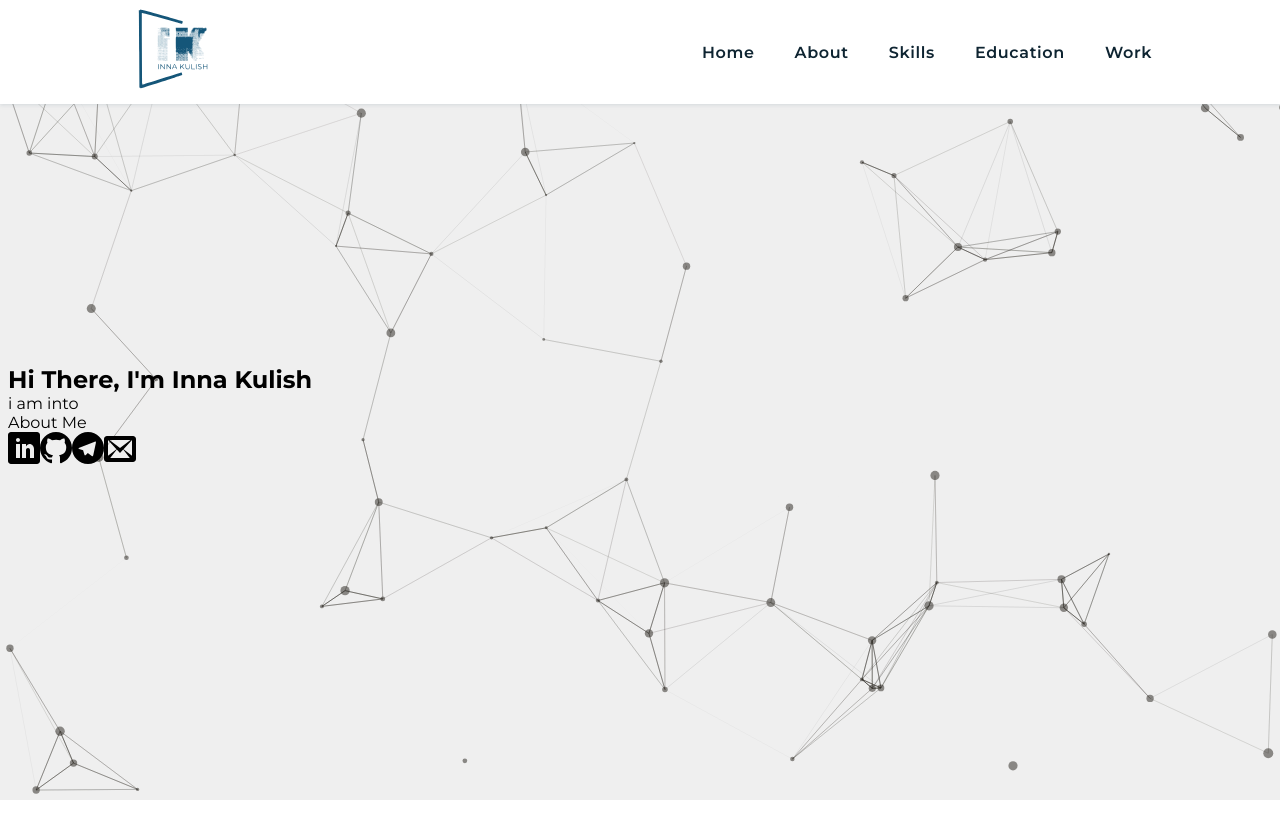
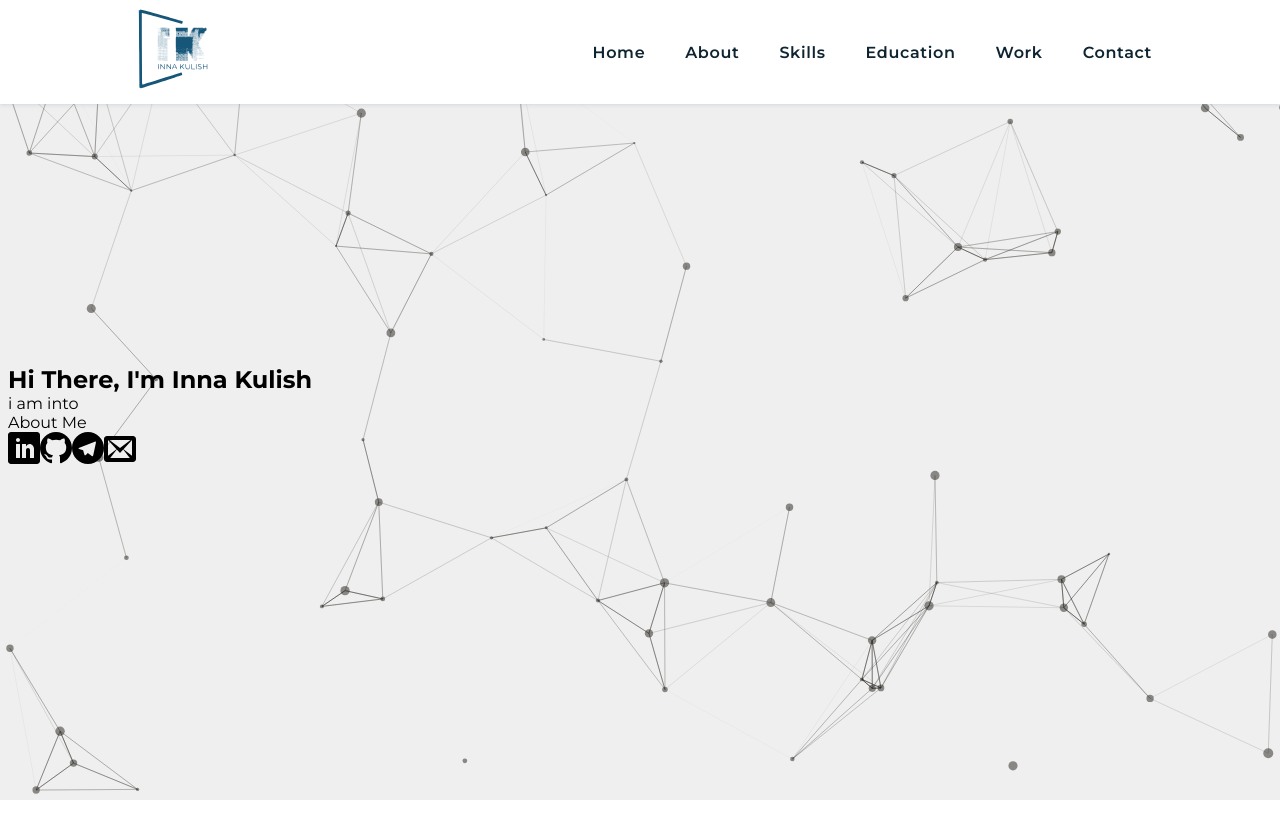
Before and after one commit to Inna-Kulish/Portfolio, a React (Vite) app: page / in a window 1280 px wide. Built offline with nearby package versions, Linux system fonts and the light colour scheme.

Commit message:
fix deploy

```diff
--- a/src/components/header/Header.tsx
+++ b/src/components/header/Header.tsx
@@ -1,8 +1,8 @@
 import React from "react";
-import { NAV_LINKS } from "./navList";
 import Logo from "@/assets/icons/header/logo.svg?react";
 import { Link } from "react-router-dom";
 import styles from "./Header.module.scss";
+import { NAV_LINKS } from "./navList";
 
 const Header: React.FC = () => {
     return (
--- a/src/components/header/navList.ts
+++ b/src/components/header/navList.ts
@@ -1,8 +1,9 @@
 export enum SectionIds {
-    about = 'about',
-    skills = 'skills',
-    education = 'education',
-    work = 'work',
+  about = "about",
+  skills = "skills",
+  education = "education",
+  work = "work",
+  contact = "contact",
 }
 
 interface NavItem {
@@ -32,4 +33,8 @@ export const NAV_LINKS: NavItem[] = [
     title: "Work",
     sectionId: SectionIds.work,
   },
+  {
+    title: "Contact",
+    sectionId: SectionIds.contact,
+  },
 ];
```
Also changed, not shown: src/components/SocialsList/SocialsList.tsx (+8 -5 lines), src/pages/Home/Home.tsx (+6 -4 lines).
